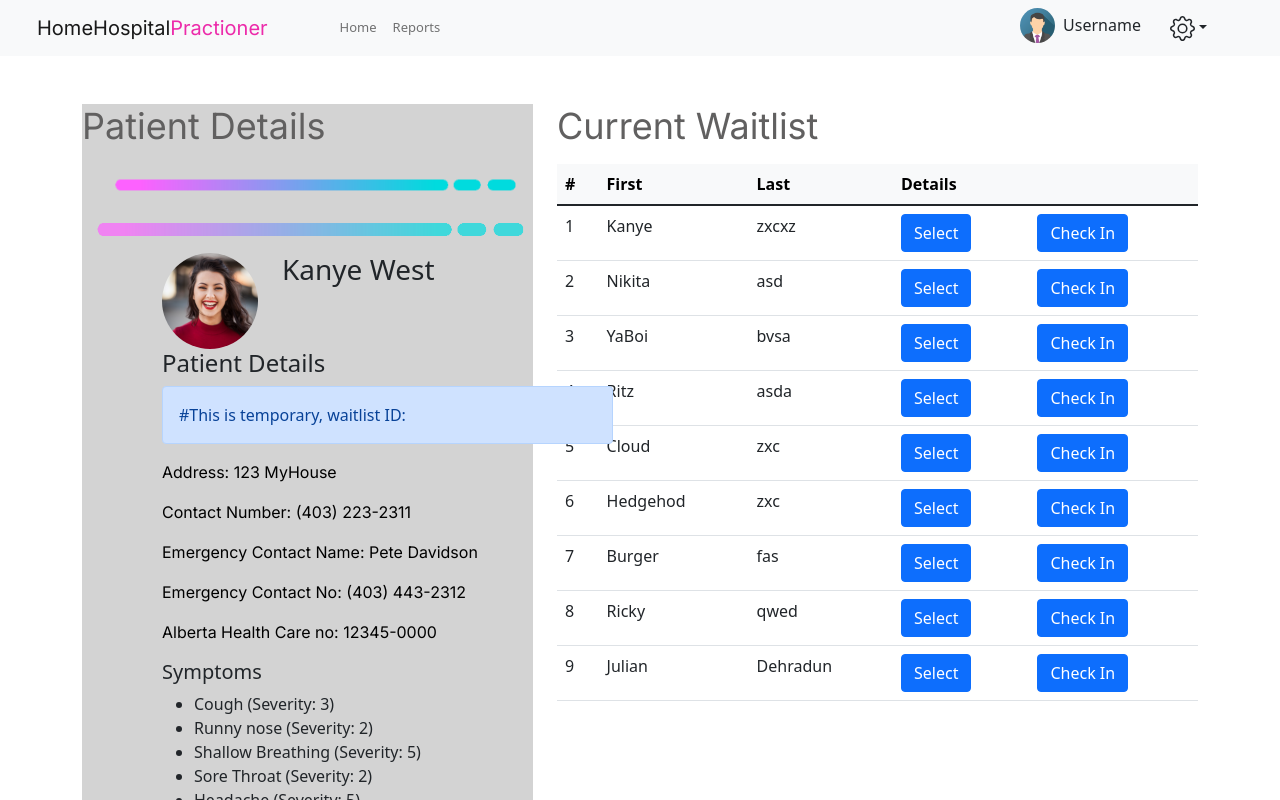
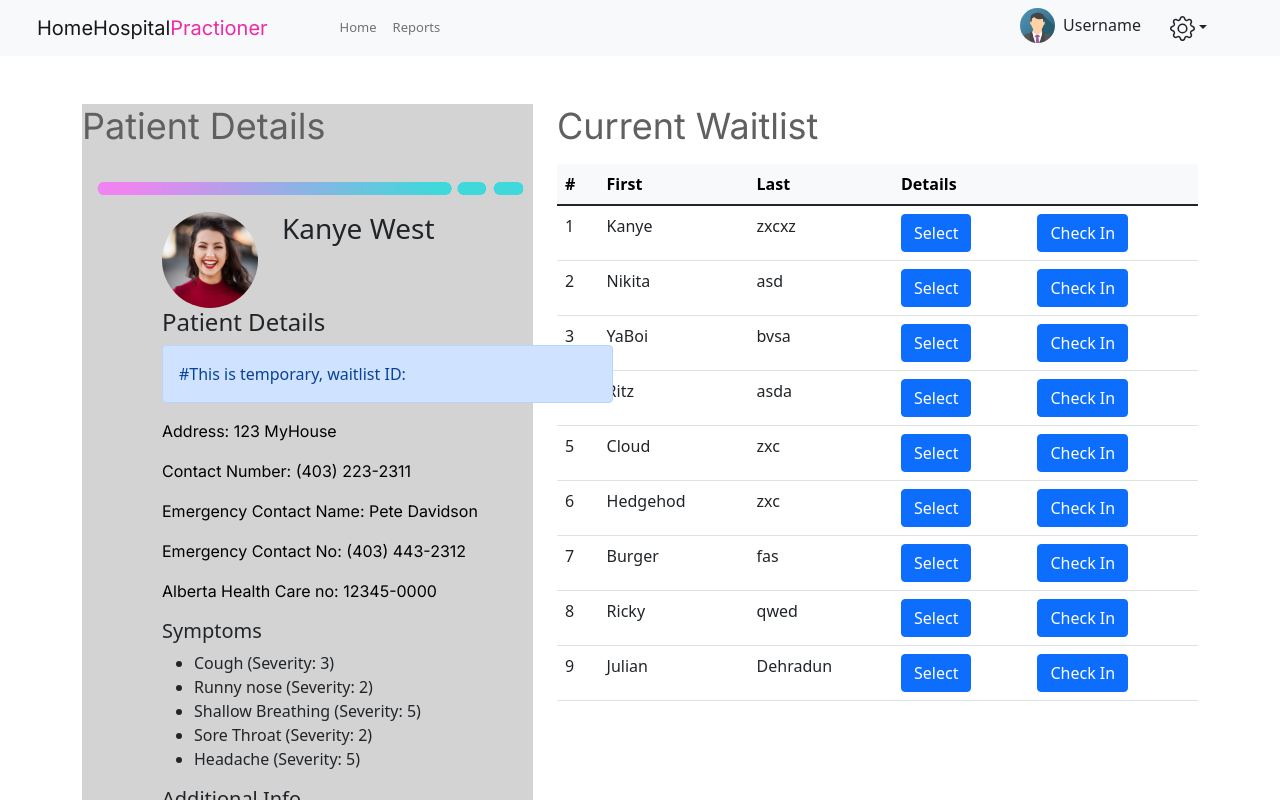
Before and after one commit to liamandaidan/HomeHospital, a React (Create React App) app in the folder HomeHospital-Frontend/hh-front/: page /practioner in a window 1280 px wide. Shown: the top 800 px of the page. Built offline with nearby package versions, Linux system fonts and the light colour scheme.

Commit message:
Css things
Css things

```diff
--- a/HomeHospital-Frontend/hh-front/src/pages/Practioner.jsx
+++ b/HomeHospital-Frontend/hh-front/src/pages/Practioner.jsx
@@ -29,14 +29,6 @@ export default function Practioner() {
               <div className="leftContent">
                 <p class="pd">Patient Details</p>
                 <Row>
-                  <img
-                    src={line}
-                    class="rounded float-start"
-                    alt="RIP"
-                    className="hb2"
-                  />
-                </Row>
-                <Row>
                   <PractitionerPatientInfo patientDataGiven={patientData}/>
                 </Row>
                 <Row>
--- a/HomeHospital-Frontend/hh-front/src/styles/PractionerStyles.css
+++ b/HomeHospital-Frontend/hh-front/src/styles/PractionerStyles.css
@@ -44,6 +44,7 @@
 	transform:scaleX(-1);
 }
 
+/* Css for check in button when needed*/
 .checkInBtn {
 	border: 1px solid #71E7CA;
 	box-sizing: border-box;
@@ -52,3 +53,13 @@
 	background-color: white;
 	color: rgb(99, 99, 99);
 }
+
+/* Css for  detail button when needed*/
+.patientDetailBtn {
+	border: 1px solid #71E7CA;
+	box-sizing: border-box;
+	filter: drop-shadow(0px 4px 4px rgba(0, 0, 0, 0.25));
+	border-radius: 16px;
+	background-color: white;
+	color: rgb(99, 99, 99);
+}
```
